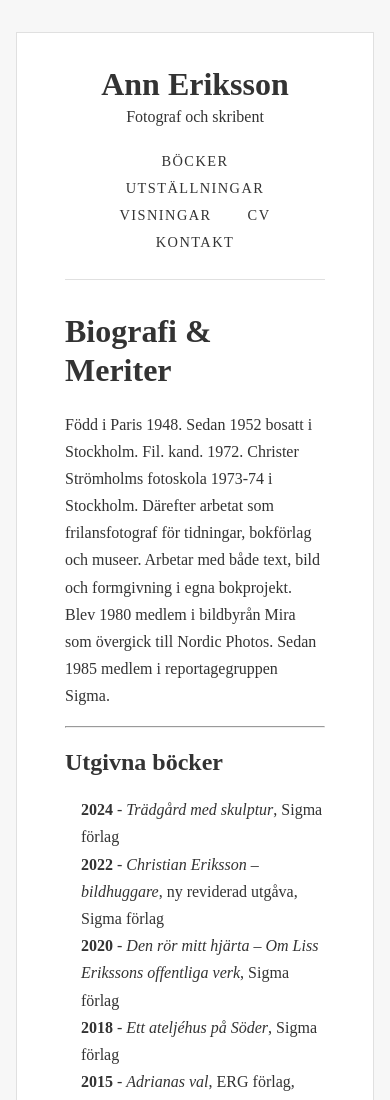
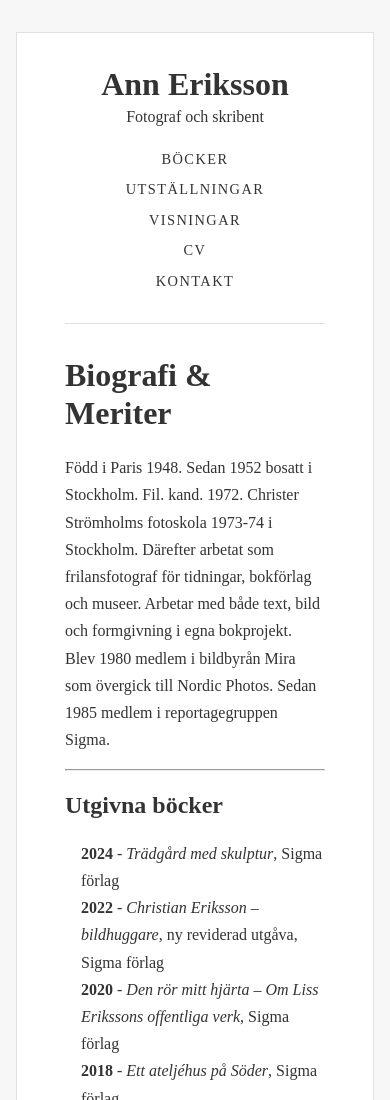
Before and after one commit to seallard/ann-portfolio, an Eleventy site: page src/pages/cv.md in a window 390 px wide. Shown: the top 1100 px of the page. Built offline with nearby package versions, Linux system fonts and the light colour scheme; Eleventy itself is replaced by a stand-in of ours; files that its build step writes are made by us from their sources; a web font is replaced by a local one.

Commit message:
Fix phone nav styling

```diff
--- a/src/_includes/base.njk
+++ b/src/_includes/base.njk
@@ -16,13 +16,11 @@
               </a>
               {# A main site title is good practice #}
               <nav>
-                <nav>
-                  <a href="/">Böcker</a>
-                  <a href="/utställningar/">Utställningar</a>
-                  <a href="/visningar/">Visningar</a>
-                  <a href="/cv/">CV</a>
-                  <a href="/kontakt/">Kontakt</a>
-                </nav>
+                <a href="/">Böcker</a>
+                <a href="/utställningar/">Utställningar</a>
+                <a href="/visningar/">Visningar</a>
+                <a href="/cv/">CV</a>
+                <a href="/kontakt/">Kontakt</a>
               </nav>
             </header>
             <main>
--- a/src/style.css
+++ b/src/style.css
@@ -247,3 +247,11 @@ main ul {
 .book-link-inline:hover {
   color: #005f73;
 }
+
+/* Fix style for mobile nav */
+@media (max-width: 600px) {
+  header nav a {
+    display: block;
+    text-align: center;
+  }
+}
```
